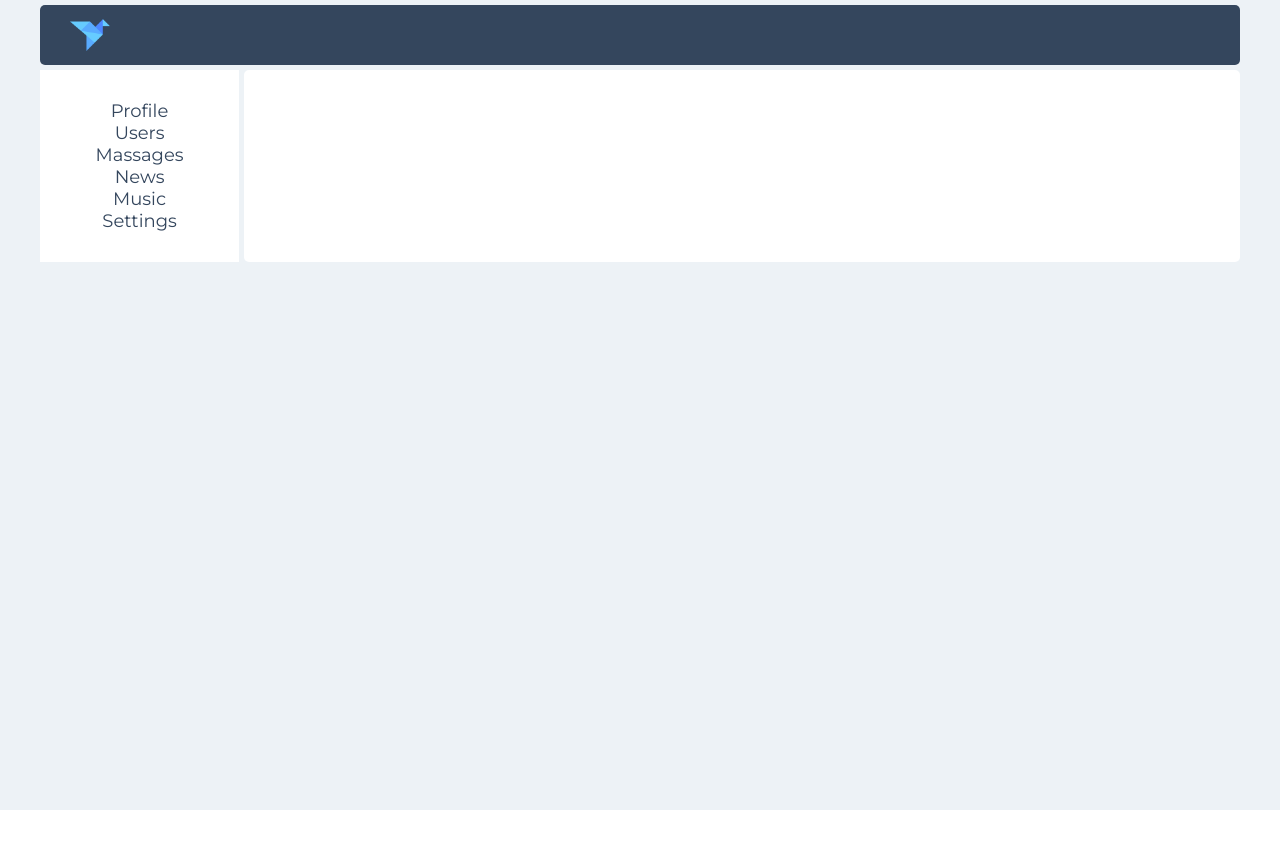
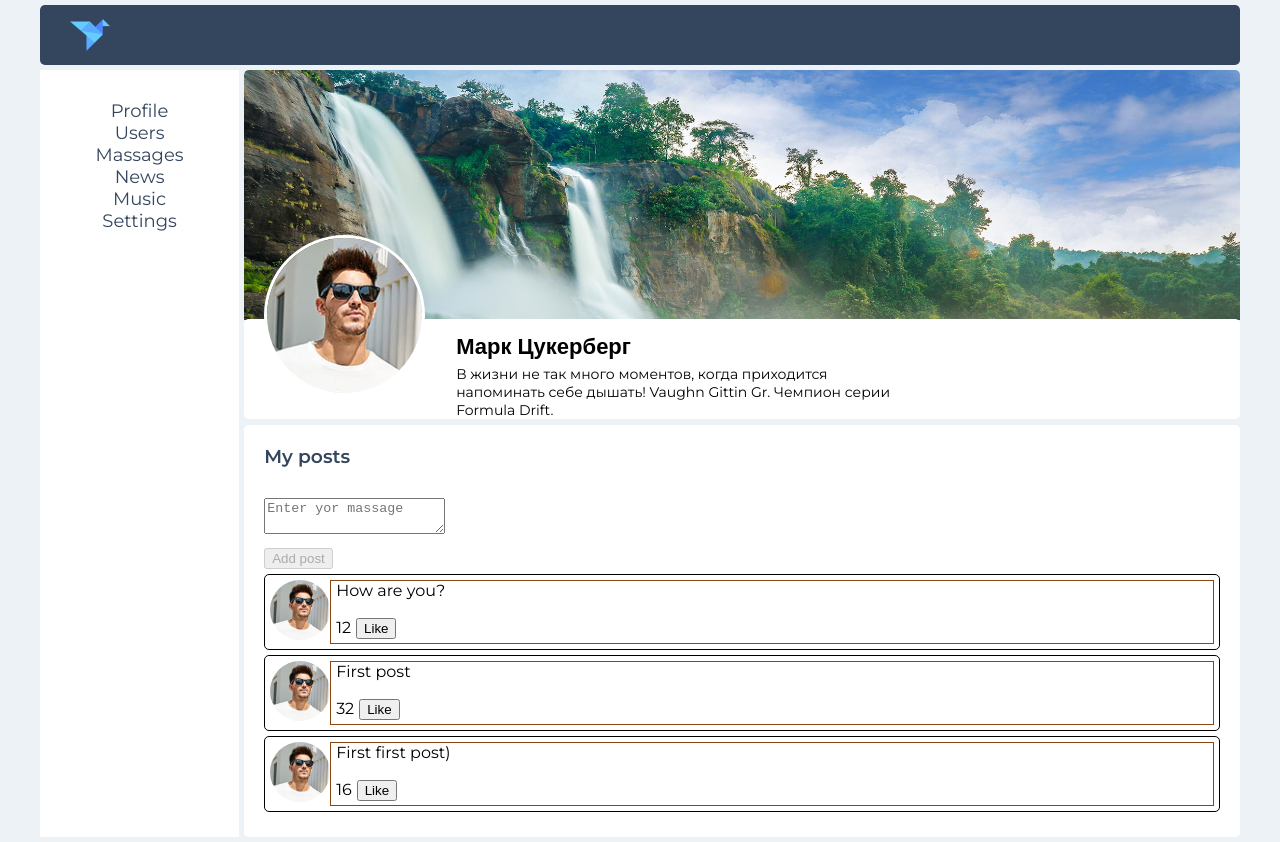
Before and after one commit to Saleroses/samurai-way-main, a React (Create React App) app: page / in a window 1280 px wide. Before the commit the page ends 810 px from the top, so only its background shows below. Built offline with nearby package versions, Linux system fonts and the light colour scheme.

Commit message:
fix homepage

```diff
--- a/src/App.tsx
+++ b/src/App.tsx
@@ -2,7 +2,7 @@
 import './App.css';
 import Header from "./components/Header/Header";
 import Navbar from "./components/Navbar/Navbar";
-import {BrowserRouter, Route} from "react-router-dom";
+import {BrowserRouter, Route, Switch} from "react-router-dom";
 import {AppRootStateType, store} from "./Redux/Redux-store";
 
 import {Dialogs} from "./components/Dialogs/Dialogs";
@@ -24,7 +24,11 @@
                 <div className={"app-wrapper"}>
                     <Header/>
                     <Navbar state={state.sideBar.friendsData}/>
+                    <Switch>
                         <div className={"app-wrapper-content"}>
+                            <Route exact path={'/'} render={() => <Profile
+                                profilePage={state.profilePage}
+                            />}/>
                             <Route path={'/dialogs'} render={() =>
                                 <Dialogs state={state.dialogsPage}
                                 />}/>
@@ -38,6 +42,7 @@
                             {/*<Route path={'/music'} component={Music}/>*/}
                             {/*<Route path={'/settings'} component={Settings}/>*/}
                         </div>
+                    </Switch>
                 </div>
             </div>
         </BrowserRouter>
```
Lines whose indentation alone changed are shown as unchanged.
